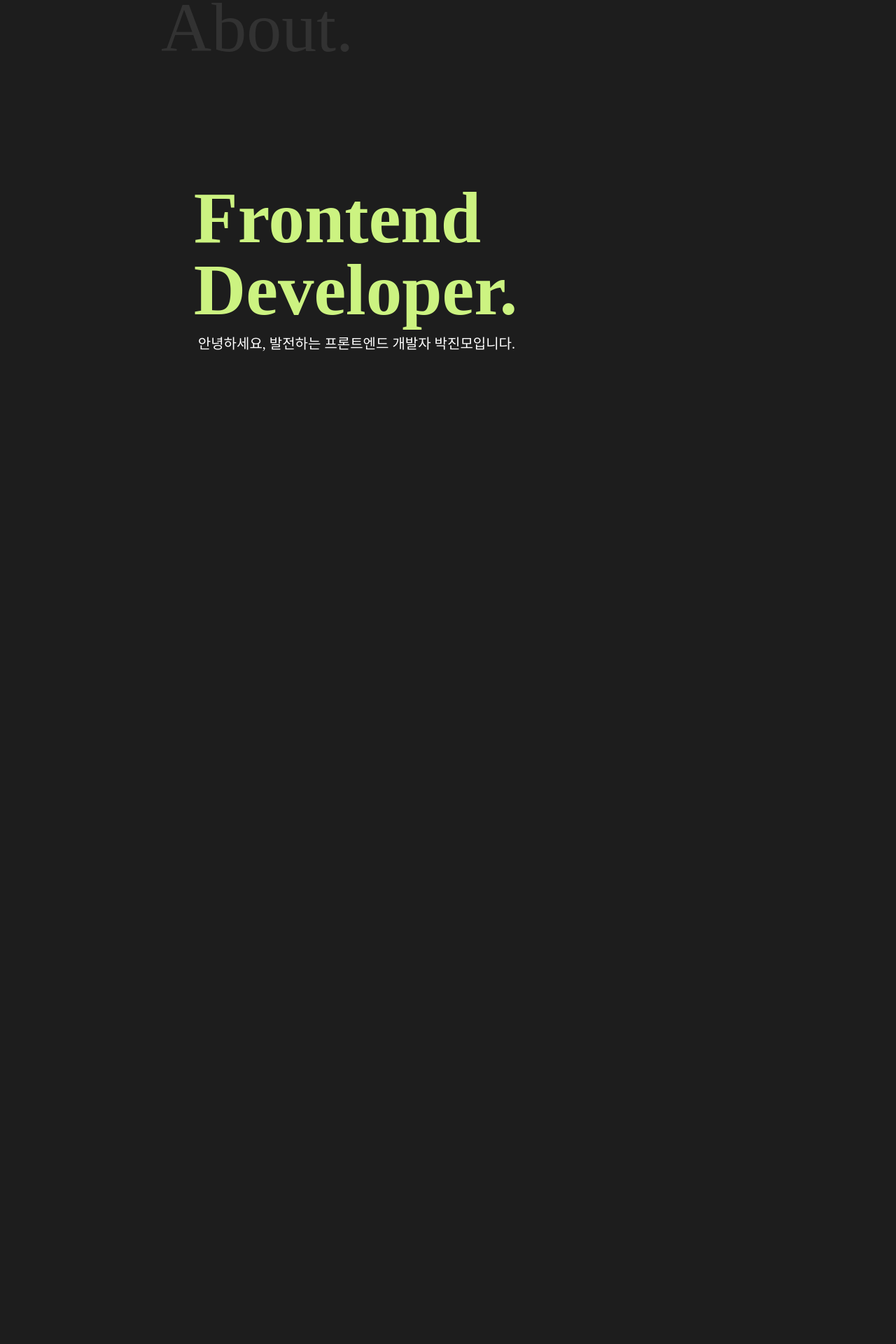
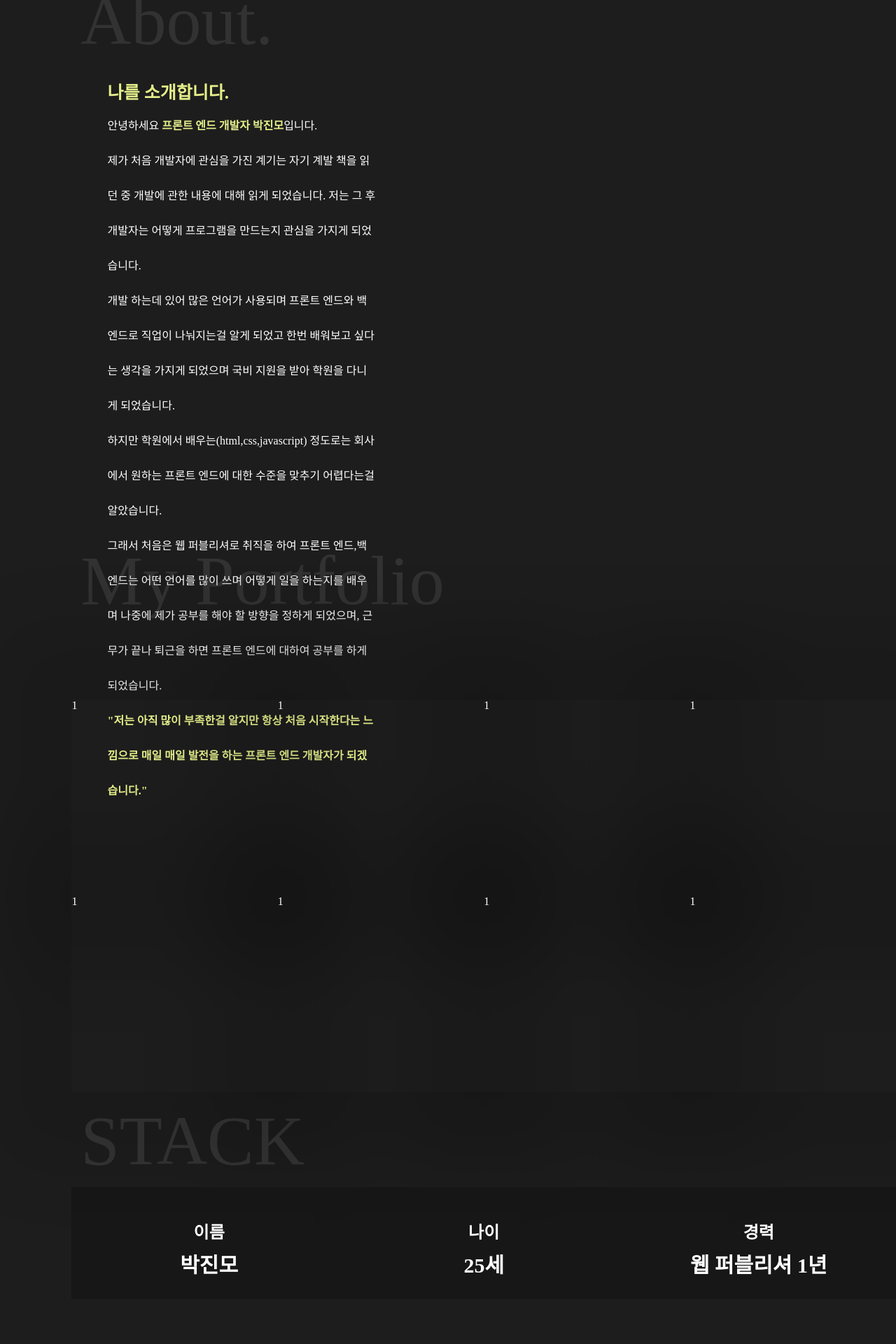
Before and after one commit to JinMo-source/Portfolio, a React (Create React App) app: page / in a window 1280 px wide. Shown: the part 840-2760 px from the top of the page at 70% size. Before the commit the page ends 2400 px from the top, so only its background shows below. Built offline with nearby package versions, Linux system fonts and the light colour scheme.

Commit message:
전체적인 레이아웃 완성(side, 이미지 미포함)

```diff
--- a/src/Home.js
+++ b/src/Home.js
@@ -1,6 +1,8 @@
 import React from "react";
 import styled from "styled-components";
 import Menu from "./Menu";
+import Myportfolio from "./Myportfolio";
+
 const MainContainer = styled.div`
   width: 100vw;
   height: 100vh;
@@ -9,8 +11,8 @@ const SectionContainer = styled.section`
   &:before {
     content: "${(props) => props.text}";
     position: absolute;
-    top: 30px;
-    left: 230px;
+    top: 20px;
+    left: 9vw;
     font-size: 100px;
     color: #888;
     opacity: 0.2;
@@ -18,25 +20,23 @@ const SectionContainer = styled.section`
   width: 100vw;
   height: 100vh;
   position: relative;
+  right: 0;
 `;
 const LeftTextBox = styled.div`
-  padding-left: 200px;
   position: absolute;
-  top: 50vh;
-  left: 6vw;
-  margin-top: -12.5vh;
+  top: ${(props) => props.top};
+  left: ${(props) => props.left};
+  margin-top: ${(props) => props.margin};
 `;
 const BigIntroMyself = styled.h1`
   font-size: 103px;
   font-weight: bold;
-  outline: rgb(255, 255, 255) dashed 0px;
   color: #ccf381;
 `;
 const SmallIntroMyself = styled.h2`
   font-size: 20px;
   line-height: 50px;
   padding-left: 6px;
-  outline: rgb(255, 255, 255) dashed 0px;
 `;
 const IntroImgBox = styled.div`
   width: 30vw;
@@ -45,8 +45,30 @@ const IntroImgBox = styled.div`
   background: #fff;
   position: absolute;
   top: 50vh;
+  right: 10vw;
   margin-top: -25vh;
-  right: 10vw;
+`;
+
+// About
+const AboutMe = styled.div`
+  width: 30vw;
+  height: 70vh;
+  border-radius: 5px;
+  h2 {
+    font-size: 25px;
+    font-weight: bold;
+    color: #e4ee89;
+    margin-bottom: 10px;
+  }
+  p {
+    font-size: 16px;
+    line-height: 50px;
+    color: #fff;
+    span {
+      font-weight: bold;
+      color: #e4ee89;
+    }
+  }
 `;
 const Line = styled.div`
   &:before {
@@ -71,34 +93,95 @@ const Line = styled.div`
   left: ${(props) => props.left};
 `;
 
+const StackCotainer = styled.div`
+  width: 92vw;
+  height: 83vh;
+  position: absolute;
+  bottom: 0;
+  right: 0;
+  h2 {
+    padding: 30px 5vh;
+    font-size: 23px;
+    font-weight: bold;
+  }
+`;
+
+const SkillMyself = styled.div`
+  width: 92vw;
+  height: 20vh;
+  display: inline-flex;
+  background: rgba(0, 0, 0, 0.2);
+  text-align: center;
+  align-items: center;
+  font-size: 30px;
+  font-weight: bold;
+  margin-bottom: 7vh;
+  div {
+    width: 30.9999vw;
+    p {
+      font-size: 24px;
+      padding: 20px 0;
+    }
+  }
+`;
+
+const Skill = styled.div`
+  width: 92vw;
+  height: 9vh;
+  display: flex;
+  position: relative;
+`;
+const SkillName = styled.div`
+  width: 10vw;
+  height: 10vh;
+  font-weight: bold;
+  line-height: 10vh;
+  text-align: center;
+`;
+const SkillPerscent = styled.div`
+  width: ${(props) => props.width};
+  height: 2px;
+  background: ${(props) => props.color};
+  position: absolute;
+  top: 50%;
+  left: 10vw;
+  margin-top: 1px;
+`;
+
 function Home() {
-  console.log();
   return (
     <MainContainer>
       <Menu />
       <Line
-        circle="100px"
-        circleLeft="-50px"
-        top="20%"
+        circle="150px"
+        circleLeft="-130px"
+        top="18%"
         left="25%"
         colors="#ff0000"
       />
       <Line
-        circle="200px"
-        circleLeft="-100px"
-        top="48%"
+        circle="300px"
+        circleLeft="-210px"
+        top="53%"
         left="50%"
         colors="#bfff00"
       />
       <Line
-        circle="150px"
-        circleLeft="-75px"
+        circle="200px"
+        circleLeft="100px"
         top="80%"
         left="75%"
         colors="#0080ff"
       />
+      <Line
+        circle="200px"
+        circleLeft="-250px"
+        top="10%"
+        left="75%"
+        colors="#f5f5dc"
+      />
       <SectionContainer text="Intro.">
-        <LeftTextBox>
+        <LeftTextBox top="50vh" left="12vw" margin="-12.5vh">
           <BigIntroMyself>
             Frontend
             <br />
@@ -108,21 +191,83 @@ function Home() {
             안녕하세요, 발전하는 프론트엔드 개발자 박진모입니다.
           </SmallIntroMyself>
         </LeftTextBox>
-        <IntroImgBox></IntroImgBox>
+        <IntroImgBox>123</IntroImgBox>
       </SectionContainer>
       <SectionContainer text="About.">
-        <LeftTextBox>
-          <BigIntroMyself>
-            Frontend
-            <br />
-            Developer.
-          </BigIntroMyself>
-          <SmallIntroMyself>
-            안녕하세요, 발전하는 프론트엔드 개발자 박진모입니다.
-          </SmallIntroMyself>
+        <LeftTextBox top="30vh" left="12vw" margin="-10vh">
+          <AboutMe>
+            <h2>나를 소개합니다.</h2>
+            <p>
+              안녕하세요 <span>프론트 엔드 개발자 박진모</span>입니다.
+              <br />
+              제가 처음 개발자에 관심을 가진 계기는 자기 계발 책을 읽던 중
+              개발에 관한 내용에 대해 읽게 되었습니다. 저는 그 후 개발자는
+              어떻게 프로그램을 만드는지 관심을 가지게 되었습니다.
+              <br />
+              개발 하는데 있어 많은 언어가 사용되며 프론트 엔드와 백 엔드로
+              직업이 나눠지는걸 알게 되었고 한번 배워보고 싶다는 생각을 가지게
+              되었으며 국비 지원을 받아 학원을 다니게 되었습니다.
+              <br />
+              하지만 학원에서 배우는(html,css,javascript) 정도로는 회사에서
+              원하는 프론트 엔드에 대한 수준을 맞추기 어렵다는걸 알았습니다.
+              <br />
+              그래서 처음은 웹 퍼블리셔로 취직을 하여 프론트 엔드,백 엔드는 어떤
+              언어를 많이 쓰며 어떻게 일을 하는지를 배우며 나중에 제가 공부를
+              해야 할 방향을 정하게 되었으며, 근무가 끝나 퇴근을 하면 프론트
+              엔드에 대하여 공부를 하게 되었습니다.
+              <br />
+              <span>
+                "저는 아직 많이 부족한걸 알지만 항상 처음 시작한다는 느낌으로
+                매일 매일 발전을 하는 프론트 엔드 개발자가 되겠습니다."
+              </span>
+            </p>
+          </AboutMe>
         </LeftTextBox>
       </SectionContainer>
-      <SectionContainer></SectionContainer>
+      <SectionContainer text="My Portfolio">
+        <Myportfolio />
+      </SectionContainer>
+      <SectionContainer text="STACK">
+        <StackCotainer>
+          <SkillMyself>
+            <div>
+              <p>이름</p>
+              <span>박진모</span>
+            </div>
+            <div>
+              <p>나이</p>
+              <span>25세</span>
+            </div>
+            <div>
+              <p>경력</p>
+              <span>웹 퍼블리셔 1년</span>
+            </div>
+          </SkillMyself>
+          <div>
+            <h2>스킬 숙련도</h2>
+            <Skill>
+              <SkillName>HTML</SkillName>
+              <SkillPerscent width="80%" color="#ff7f00"></SkillPerscent>
+            </Skill>
+            <Skill>
+              <SkillName>CSS</SkillName>
+              <SkillPerscent width="80%" color="#00beff"></SkillPerscent>
+            </Skill>
+            <Skill>
+              <SkillName>Javascript</SkillName>
+              <SkillPerscent width="70%" color="#ffcf00"></SkillPerscent>
+            </Skill>
+            <Skill>
+              <SkillName>Typescript</SkillName>
+              <SkillPerscent width="40%" color="#1700ff"></SkillPerscent>
+            </Skill>
+            <Skill>
+              <SkillName>React</SkillName>
+              <SkillPerscent width="60%" color="#00ff68"></SkillPerscent>
+            </Skill>
+          </div>
+        </StackCotainer>
+      </SectionContainer>
     </MainContainer>
   );
 }
--- a/src/Menu.js
+++ b/src/Menu.js
@@ -2,7 +2,7 @@ import React from "react";
 import styled from "styled-components";
 
 const MenuContainer = styled.menu`
-  width: 200px;
+  width: 8vw;
   padding: 30px 30px;
   height: 100vh;
   position: fixed;
--- /dev/null
+++ b/src/Myportfolio.js
@@ -0,0 +1,35 @@
+import React from "react";
+import styled from "styled-components";
+
+const MainCotainer = styled.div`
+  width: 92vw;
+  height: 70vh;
+  position: absolute;
+  bottom: 0;
+  right: 0;
+  margin-top: ${(props) => props.margin};
+  display: inline-flex;
+  flex-wrap: wrap;
+`;
+const PortfolioList = styled.div`
+  width: 23vw;
+  height: 35vh;
+  box-shadow: 0 0 100px 100px rgba(0, 0, 0, 0.1);
+`;
+
+function Myportfolio() {
+  return (
+    <MainCotainer>
+      <PortfolioList>1</PortfolioList>
+      <PortfolioList>1</PortfolioList>
+      <PortfolioList>1</PortfolioList>
+      <PortfolioList>1</PortfolioList>
+      <PortfolioList>1</PortfolioList>
+      <PortfolioList>1</PortfolioList>
+      <PortfolioList>1</PortfolioList>
+      <PortfolioList>1</PortfolioList>
+    </MainCotainer>
+  );
+}
+
+export default Myportfolio;
```
